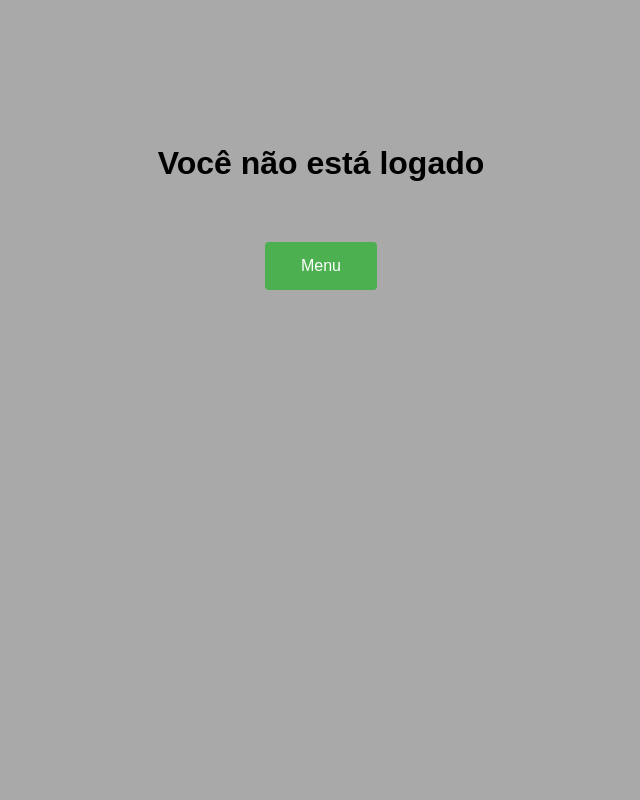
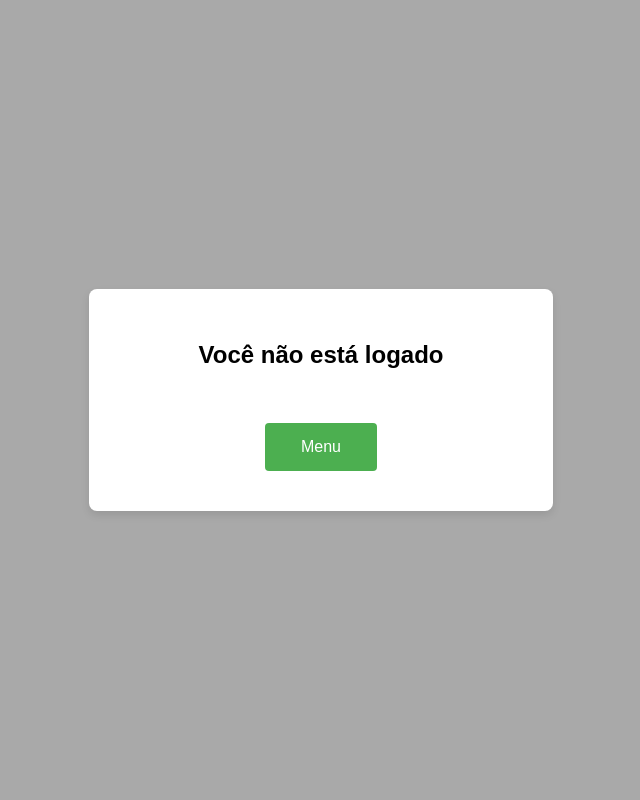
Before and after one commit to gutowink/Entregavel04, a Flask app: page /pedidos in a window 1280 px wide. Shown: the whole page, without its empty margins (319-959 px from the left). Run offline with Flask 3, Linux system fonts and the light colour scheme.

Commit message:
small_changes

```diff
--- a/database/db.py
+++ b/database/db.py
@@ -106,7 +106,7 @@ class DB:
         if not usuario_existe:
             cur.execute('''
                         INSERT INTO usuario (nome, email, senha, login) VALUES (?, ?, ?, ?)
-            ''', ('Admin', 'admin@admin.com', 'admin123', datetime.now().strftime('%Y-%m-%d %H:%M:%S')))
+            ''', ('Admin', 'admin@admin.com', 'adminpwd123', datetime.now().strftime('%Y-%m-%d %H:%M:%S')))
 
         self.connection.commit()  # Commit the transaction
 
@@ -555,7 +555,7 @@ class DB:
 
     def get_all_pedidos(self):
         cur = self.connection.cursor()
-        cur.execute('''SELECT id, usuario, id_restaurante, id_produto, quantidade, preco, total, id_pedido, status
+        cur.execute('''SELECT id, usuario, id_produto, quantidade, preco, total, id_pedido, status, id_restaurante
                      FROM pedido''')
         records = cur.fetchall()
 
--- a/flaskServer.py
+++ b/flaskServer.py
@@ -2,9 +2,7 @@ from flask import Flask, redirect, url_for
 from flask import render_template
 from flask import request
 from flask import session
-
 from database.db import DB
-
 from utils.singleton import Singleton
 
 my_db = DB('GulaExpress.db')
@@ -14,7 +12,11 @@ flask_app.secret_key = b'c6#P3hZ"J7Kw\n\xda]/'
 
 @flask_app.route('/')
 def index():
-    return render_template('index.html')
+    admin = Singleton().get_current_admin()
+    if admin is not None:
+        return render_template('index.html', is_admin=True)
+    else:
+        return render_template('index.html', is_admin=False)
 
 @flask_app.route('/login', methods=['GET', 'POST'])
 def login():
@@ -23,20 +25,21 @@ def login():
         email = request.form['email']
         password = request.form['password']
         restaurante = my_db.login(email, password)
+        admin = my_db.is_admin(email, password)
         if restaurante is not None:
             Singleton().set_current_restaurant_flask(restaurante)
             session['email'] = request.form['email']
-            return redirect(url_for('index'))
+            return render_template('index.html',
+                                   houve_falha=falha_login, is_admin=False)
+        elif admin is not None:
+            Singleton().set_current_admin(admin)
+            products = my_db.get_all_pedidos()
+            Singleton().set_all_products(products)
+            session['email'] = request.form['email']
+            return render_template('index.html',
+                                   houve_falha=falha_login, is_admin=True)
         else:
-            admin = my_db.is_admin(email, password)
-            if admin is not None:
-                Singleton().set_current_admin(admin)
-                products = my_db.get_all_pedidos()
-                Singleton().set_all_products(products)
-                session['email'] = request.form['email']
-                return redirect(url_for('index'))
-            else:
-                falha_login = True
+            falha_login = True
     return render_template('login.html',
                            houve_falha=falha_login)
 @flask_app.route('/pedidos')
@@ -62,8 +65,34 @@ def logout():
 
 @flask_app.route('/relatorios/admin')
 def relatorios_admin():
-    return render_template('relatorios_admin.html')
+    admin = Singleton().get_current_admin()
+    if admin is not None:
+        return render_template('relatorios_admin.html', is_admin=True)
+    else:
+        return render_template('relatorios_admin.html', is_admin=False)
 
 @flask_app.route('/relatorios/restaurante')
 def relatorios_restaurante():
-    return render_template('relatorios_restaurante.html')
+    restaurante = Singleton().get_current_restaurant_flask()
+    if restaurante is not None:
+        return render_template('relatorios_restaurante.html', is_restaurant=True)
+    else:
+        return render_template('relatorios_restaurante.html', is_restaurant=False)
+
+#  @flask_app.route('/relatorios/restaurante')
+#  def relatorios_restaurante():
+#      restaurante = Singleton().get_current_restaurant_flask()
+#      admin = Singleton().get_current_admin()
+#      if restaurante is not None:
+#          return render_template('relatorios_restaurante.html', is_restaurant=True, is_admin=False)
+#      elif admin is not None:
+#          return render_template('relatorios_restaurante.html', is_restaurant=False, is_admin=True)
+#      else:
+#          return render_template('relatorios_restaurante.html', is_restaurant=False, is_admin=False)
+
+# todo tela de relatórios para restaurante e admin
+
+# todo botões interativos pedidos restaurante
+    #  Em 'criado’s coloque as opções ‘aceitar’ e ‘rejeitar’
+    # - Em ‘aceito’s coloque a opção ‘saiu para entrega’
+    # - Em ‘saiu para entrega’ coloque a opção ‘entregue’
--- a/static/css/pedidos.css
+++ b/static/css/pedidos.css
@@ -4,7 +4,7 @@ body {
     background-color: darkgray;
     display: flex;
     justify-content: center;
-    align-items: flex-start; /* Alinha o conteúdo no topo */
+    align-items: center; /* Alinha o conteúdo no topo */
     height: 100vh;
     margin: 0;
     overflow-y: auto; /* Habilita a barra de rolagem */
@@ -42,6 +42,24 @@ body {
     margin-top: 100px;
     padding: 1.5rem;
 }
+
+.login-container {
+    background-color: #fff;
+    display: flex;
+    flex-direction: column;
+    justify-content: center;
+    align-items: center;
+    padding: 2rem;
+    border-radius: 8px;
+    box-shadow: 0 4px 8px rgba(0, 0, 0, 0.1);
+    width: 400px;
+}
+
+.title {
+    text-align: center;
+    margin-bottom: 1rem;
+}
+
 
 /* Contêiner da lista de pedidos */
 .pedido-lista {
--- a/templates/pedidos.html
+++ b/templates/pedidos.html
@@ -7,36 +7,16 @@
 </head>
 <body>
     {% if not logged_in %}
-    <div class="container">
-        <h1>Você não está logado</h1>
+     <div class="login-container">
+        <h2 class="title">Você não está logado</h2>
         <a href="{{ url_for('index') }}" class="link-index">
             <button class="index-button"> Menu </button>
         </a>
-    </div>
+     </div>
 
     {% elif is_admin %}
-    <div class="appbar">
-        <div class="appbar-title">
-            <p>Menu de Administrador</p>
-        </div>
-        <a href="{{ url_for('relatorios_admin') }}" class="link-relatorios_admin">
-            <button class="relatorios-button">Relatórios</button>
-        </a>
-    </div>
-
-    <div class="container">
-        <ul class="pedido-lista">
-            {% for pedido in pedidos %}
-            <li class="pedido-item">
-                <p>
-                    <strong>Pedido ID:</strong> {{ pedido.id_pedido }}
-                    <strong>Cliente:</strong> {{ pedido.usuario }}
-                    <strong>Total: R$</strong>{{ pedido.total }}
-                </p>
-            </li>
-            {% endfor %}
-        </ul>
-
+    <div class="login-container">
+        <h2 class="title">Você não é um restaurante.</h2>
         <a href="{{ url_for('index') }}" class="link-index">
             <button class="index-button"> Menu </button>
         </a>
```
Also changed, not shown: templates/index.html (+14 -2 lines), GulaExpress.db.
